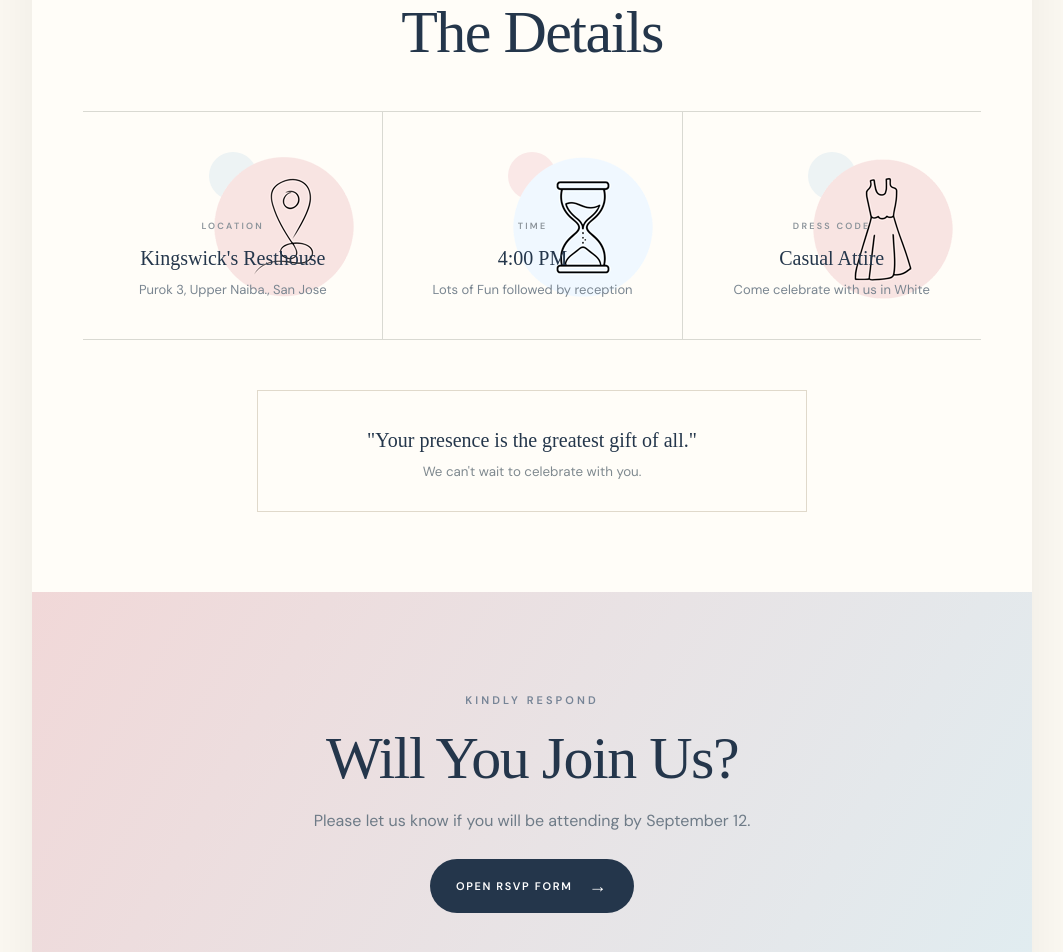
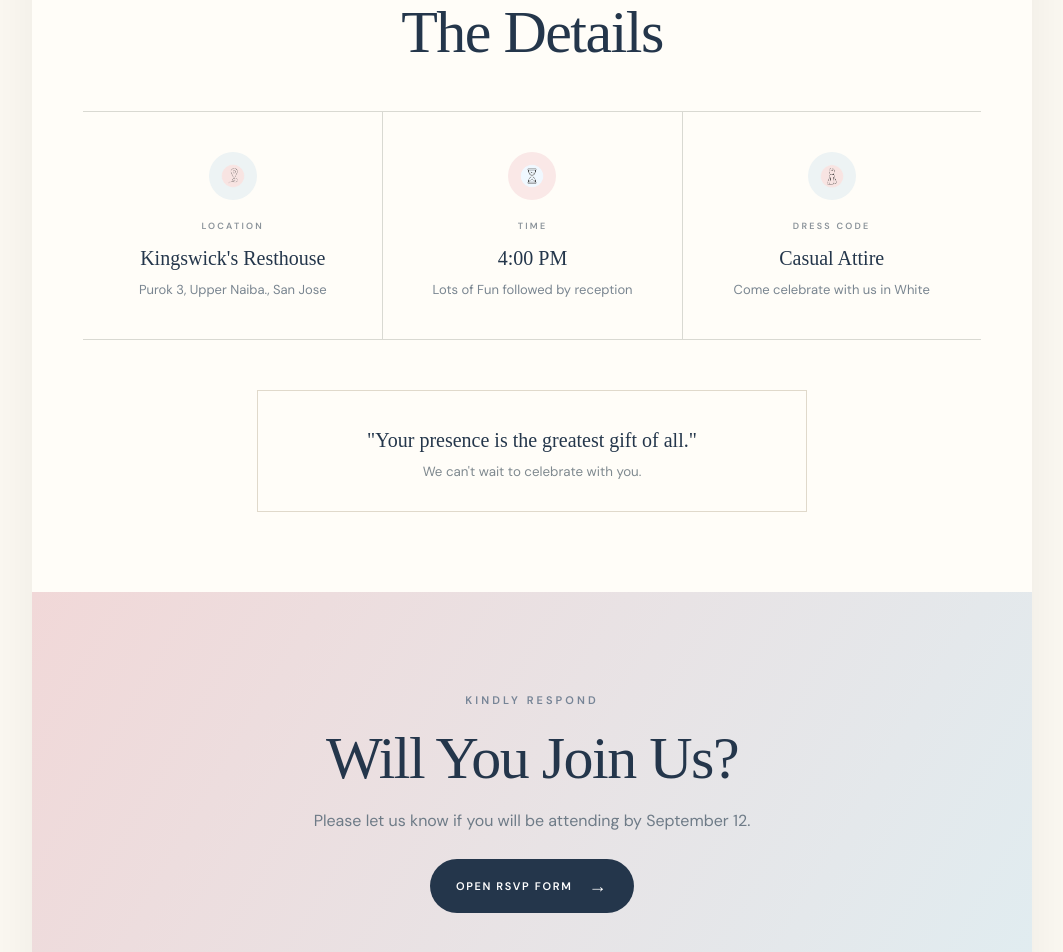
Before and after one commit to mborganio2/JoinUs, a plain HTML site: page index.html in a window 1280 px wide. Shown: the part 930-1882 px from the top of the page, without its empty margins (108-1171 px from the left). Drawn offline with Linux system fonts and the light colour scheme; a web font is replaced by a local one.

Commit message:
Add styles for detail icons in style.css
Added styles for detail icons and their containers.

```diff
--- a/style.css
+++ b/style.css
@@ -1,5 +1,29 @@
 @import url("https://fonts.googleapis.com/css2?family=DM+Sans:wght@400;500;600&family=Italiana&display=swap");
+/* Container for the PNG icons */
+.detail-icon {
+  width: 54px;
+  height: 54px;
+  margin: 0 auto 20px;
+  display: flex;
+  align-items: center;
+  justify-content: center;
+  border-radius: 50%;
+  background: #edf3f4;
+  overflow: hidden; /* Keeps images neatly inside the circle */
+}
 
+/* Specific background for the middle icon container */
+.detail-grid article:nth-child(2) .detail-icon {
+  background: #fae8e7;
+}
+
+/* PNG Image Styling */
+.detail-icon img {
+  width: 24px;       /* Adjust size as needed */
+  height: 24px;      /* Keeps 1:1 aspect ratio */
+  object-fit: contain;
+  display: block;
+}
 .invitation-photo {
   display: block !important;
   margin-left: auto !important;
```
